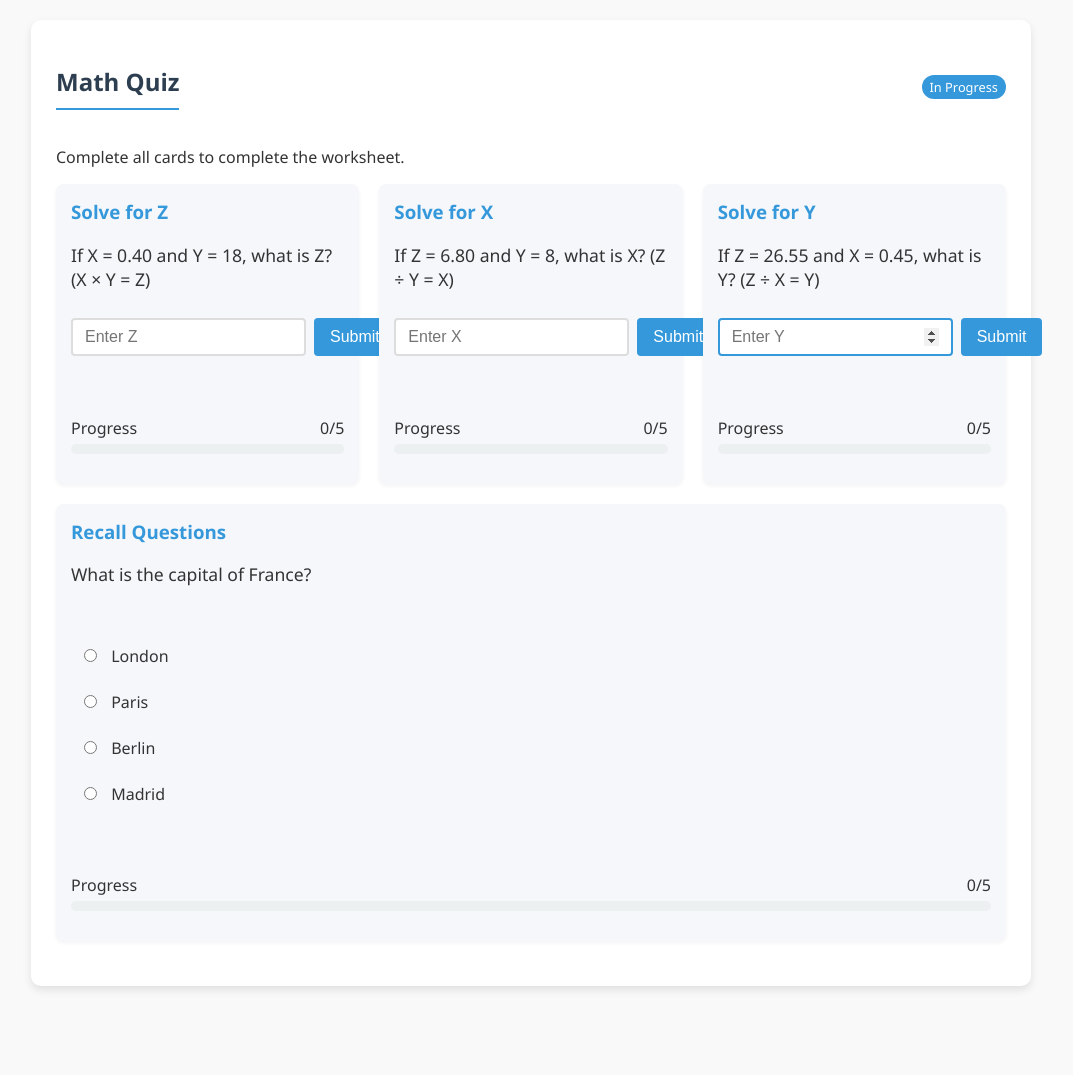
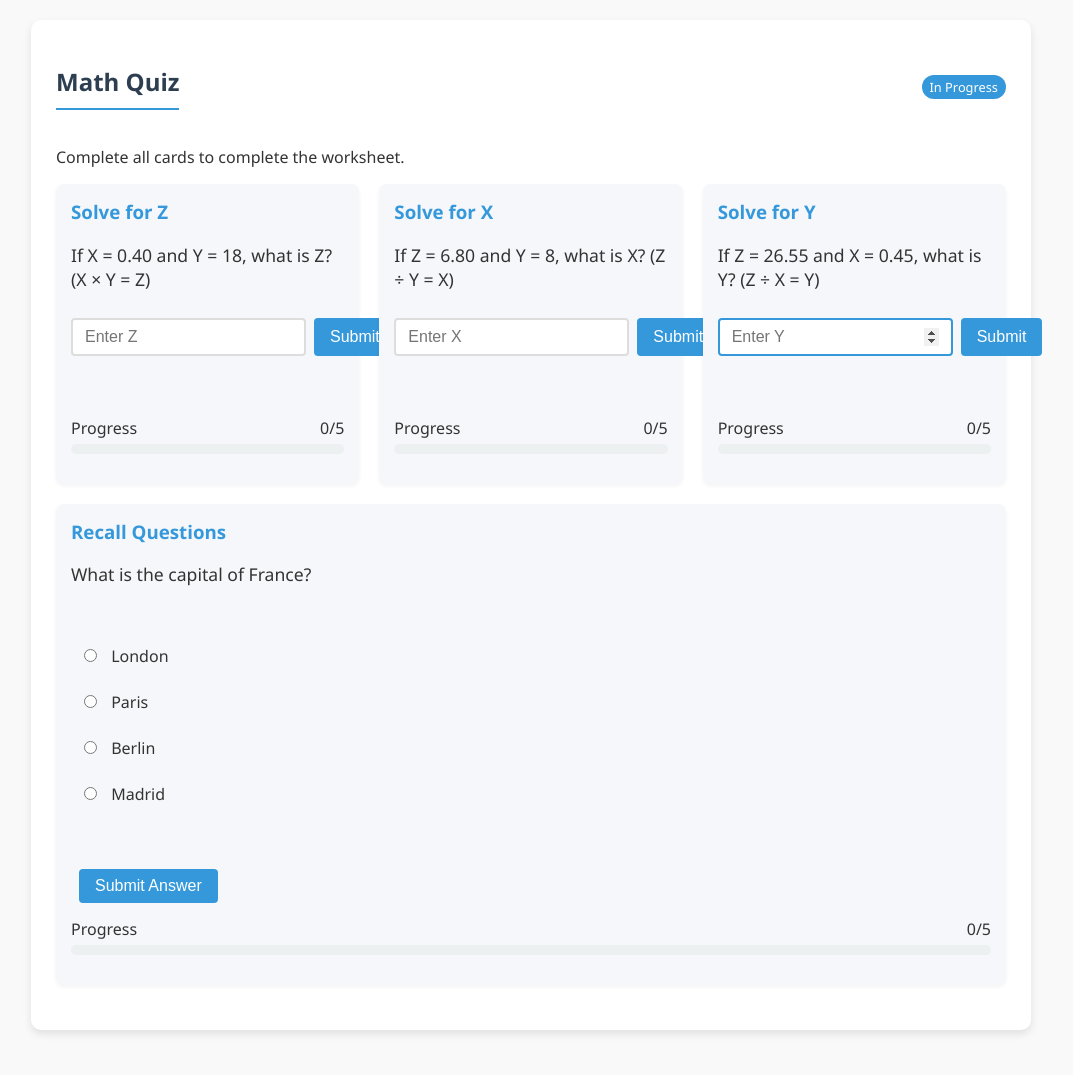
Before and after one commit to ZBZFirst/info, a Jekyll site: the page testquiz.html, which Jekyll copies as it is, in a window 1280 px wide. Shown: the whole page, without its empty margins (109-1182 px from the left). Built offline with Jekyll 4.4.1, drawn with Linux system fonts in a browser that asks for light colours; before the commit the page ends 1031 px from its top, so only the background shows below that.

Commit message:
Update testquiz.html

```diff
--- a/testquiz.html
+++ b/testquiz.html
@@ -128,6 +128,22 @@
         .hidden {
             display: none;
         }
+
+        /* Style both buttons consistently */
+        #recall-submit, #next-recall {
+            padding: 8px 16px;
+            background-color: #3498db;
+            color: white;
+            border: none;
+            border-radius: 4px;
+            cursor: pointer;
+            font-size: 1em;
+            margin-top: 10px;
+        }
+
+        #recall-submit:hover, #next-recall:hover {
+            background-color: #2980b9;
+        }
         .completion-message {
             background-color: #d4edda;
             color: #155724;
@@ -230,13 +246,19 @@
                 </div>
             </div>
 
-            <!-- Recall Card (initially hidden) -->
+            <!-- Recall Card -->
             <div class="question-card recall-card" id="recall-card">
                 <h3>Recall Questions</h3>
                 <div class="question" id="recall-question"></div>
                 <div id="recall-options"></div>
                 <div class="feedback" id="recall-feedback"></div>
+
+                <!-- Submit Button (visible initially) -->
+                <button id="recall-submit">Submit Answer</button>
+
+                <!-- Next Button (hidden initially) -->
                 <button id="next-recall" class="hidden">Next Question</button>
+
                 <div class="progress-container">
                     <div class="progress-label">
                         <span>Progress</span>
@@ -247,7 +269,6 @@
                     </div>
                 </div>
             </div>
-        </div>
 
         <div id="math-complete" class="completion-message hidden">
             All math questions completed!
```
